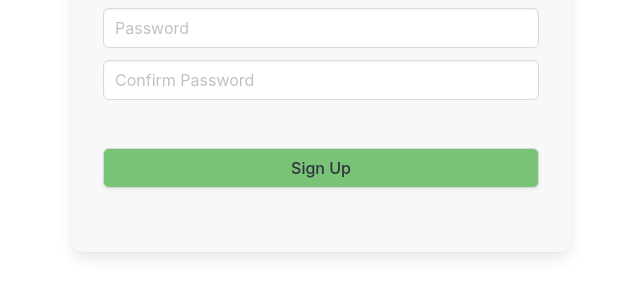
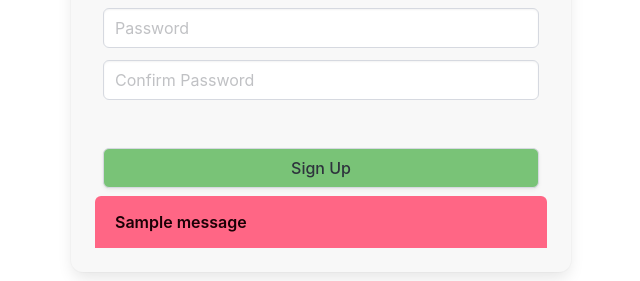
Before and after one commit to giarnodivino/leaseManager, a Django app: page /register_admin/ in a window 1280 px wide. Shown: the part 519-800 px from the top of the page, without its empty margins (319-959 px from the left). Run offline with Django 5.2, Linux system fonts and the light colour scheme; one stand-in notice (Sample message) is shown.

Commit message:
added constraint to register admin

```diff
--- a/billingApp/templates/billingApp/register_admin.html
+++ b/billingApp/templates/billingApp/register_admin.html
@@ -81,6 +81,15 @@
               </div>
           </form>
         </div>
+        <div class="message is-danger">
+        {% if messages %}
+        <ul class="messages message-header">
+          {% for message in messages %}
+          <li {% if message.tags %} class="{{ message.tags }}" {% endif %}>{{ message }}</li>
+          {% endfor %}
+        </ul>
+        {% endif %}
+      </div>
       </div>
     </div>
   </body>
--- a/billingApp/templates/billingApp/view_bills.html
+++ b/billingApp/templates/billingApp/view_bills.html
@@ -127,6 +127,7 @@
             <td>₱ {{ b.amountDue }}</td>
             <td>{{ b.status }}</td>
             <td><a href="{% url 'edit_bill' pk=b.pk %}" class="button is-small" style="background-color: #f7f2ed">Edit Bill</a></td>
+            <!--if payment exists, view payment details-->
             <td><a href="" class="button is-small" style="background-color: #f7f2ed">View Payment</a></td>
           </tr>
           {% endfor %}
--- a/billingApp/views.py
+++ b/billingApp/views.py
@@ -469,7 +469,6 @@ def view_bills(request, pk):
     has_active_lease = Lease.objects.filter(tenantName=tenant, pastLease=False).exists()
 
     date_today = get_date_today()
-
 
 
     return render(
```
